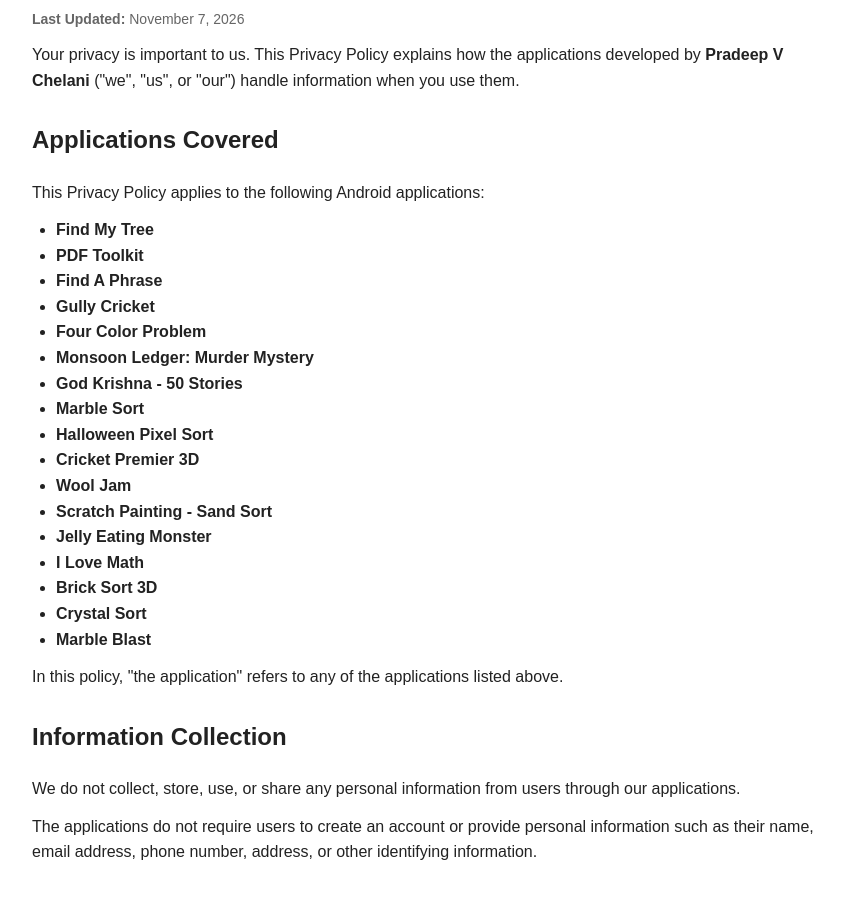
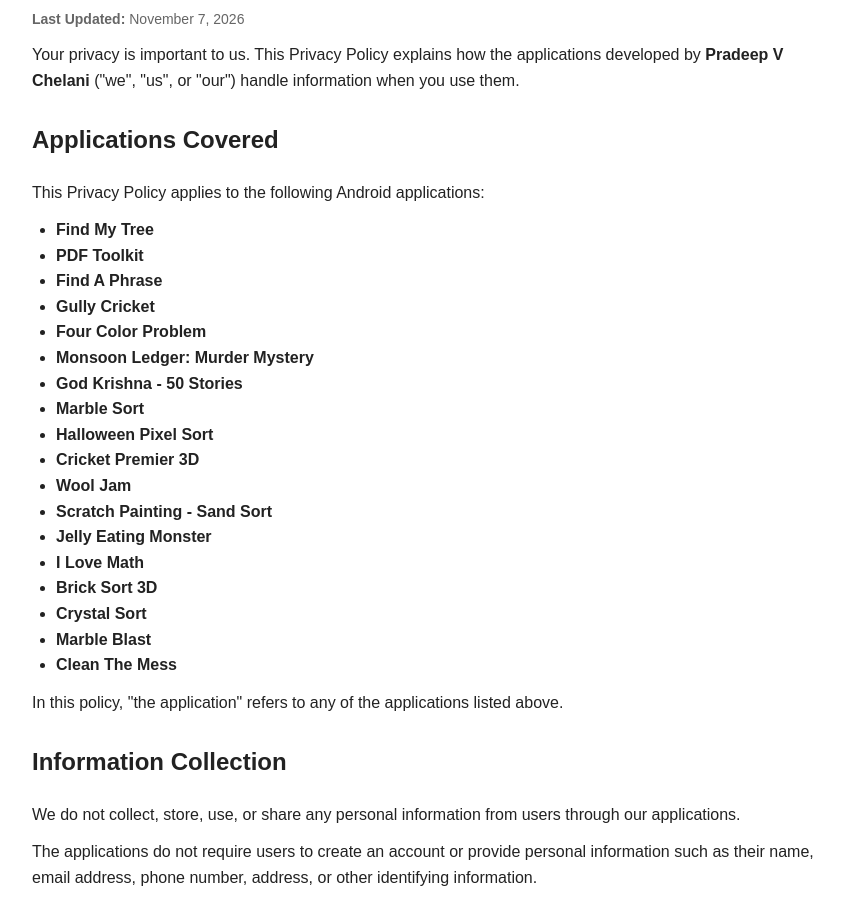
Before and after one commit to learningwithpradeep/privacy-policy, a plain HTML site: page index.html in a window 1280 px wide. Shown: the part 145-1047 px from the top of the page, without its empty margins (208-1052 px from the left). Drawn offline with Linux system fonts and the light colour scheme.

Commit message:
Update index.html

```diff
--- a/index.html
+++ b/index.html
@@ -85,6 +85,7 @@
         <li><strong>Brick Sort 3D</strong></li>
        <li><strong>Crystal Sort</strong></li>
        <li><strong>Marble Blast</strong></li>
+       <li><strong>Clean The Mess</strong></li>
 
     </ul>
     <p>
```
